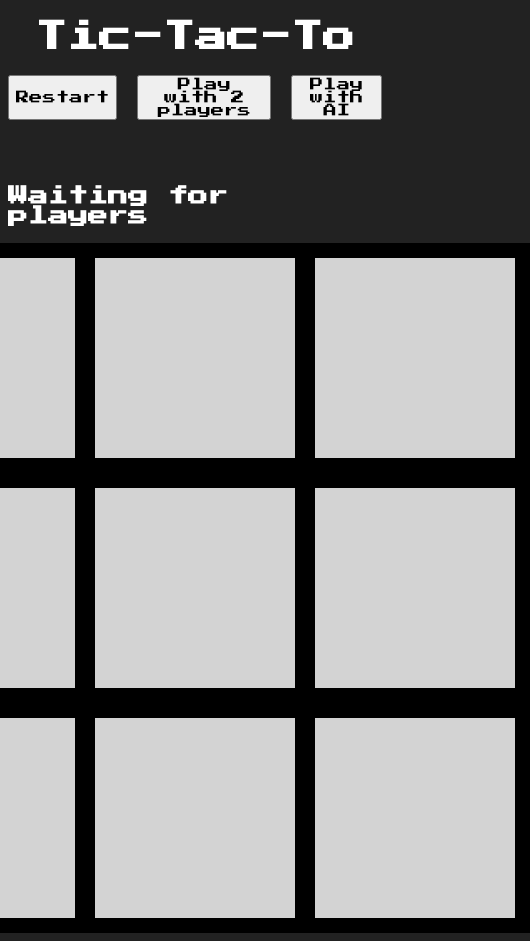
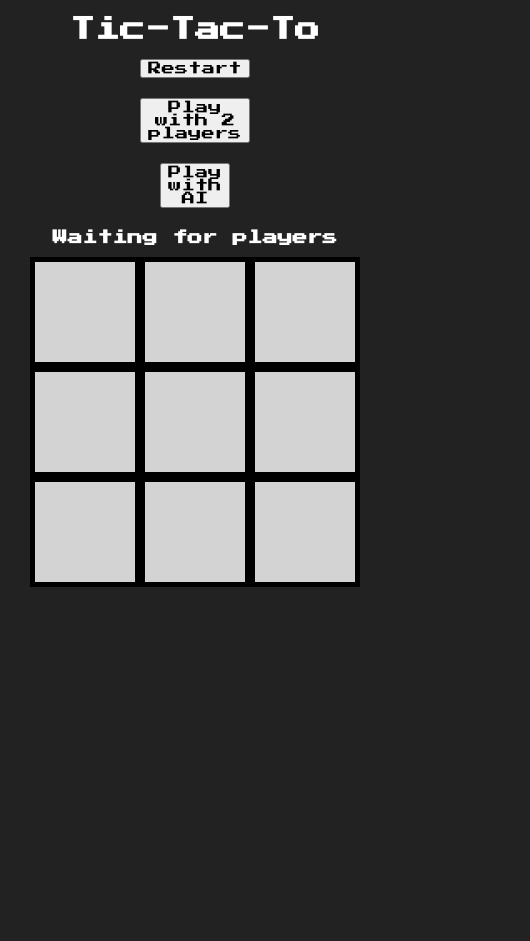
Before and after one commit to TheBigBooler/arcade-project, a plain HTML site: page index.html in a window 390 px wide. Shown: the whole page, 530 px wide, since content can reach past the window. After the commit the page ends 844 px from the top, so only its background shows below. Drawn offline with Linux system fonts and the light colour scheme.

Commit message:
added media queries for mobile friendly application

```diff
--- a/index.css
+++ b/index.css
@@ -52,3 +52,40 @@ span {
     justify-content: center;
     align-items: center;
 }
+
+
+
+@media (max-width: 700px) {
+    span {
+        width: 100px;
+        height: 100px;
+    }
+
+    div {
+        gap: 10px;
+        border: 5px solid black;
+    }
+}
+
+@media (max-width: 450px){
+    nav {
+        flex-direction: column;
+        align-items: center;
+    }
+
+    button {
+        max-width: min-content;
+    }
+
+    main {
+        margin-top: 10px;
+    }
+
+    #currentPlayer {
+        font-size: 15px;
+    }
+
+    h1 {
+        font-size: 25px;
+    }
+}
```
